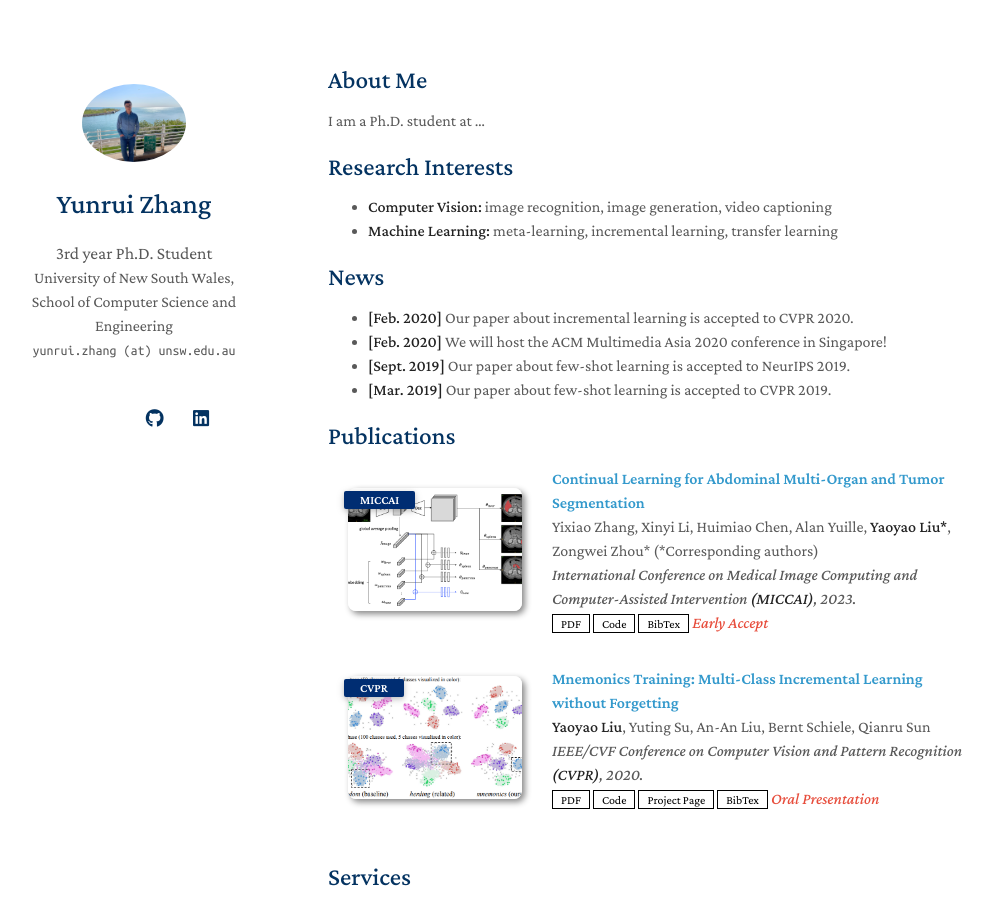
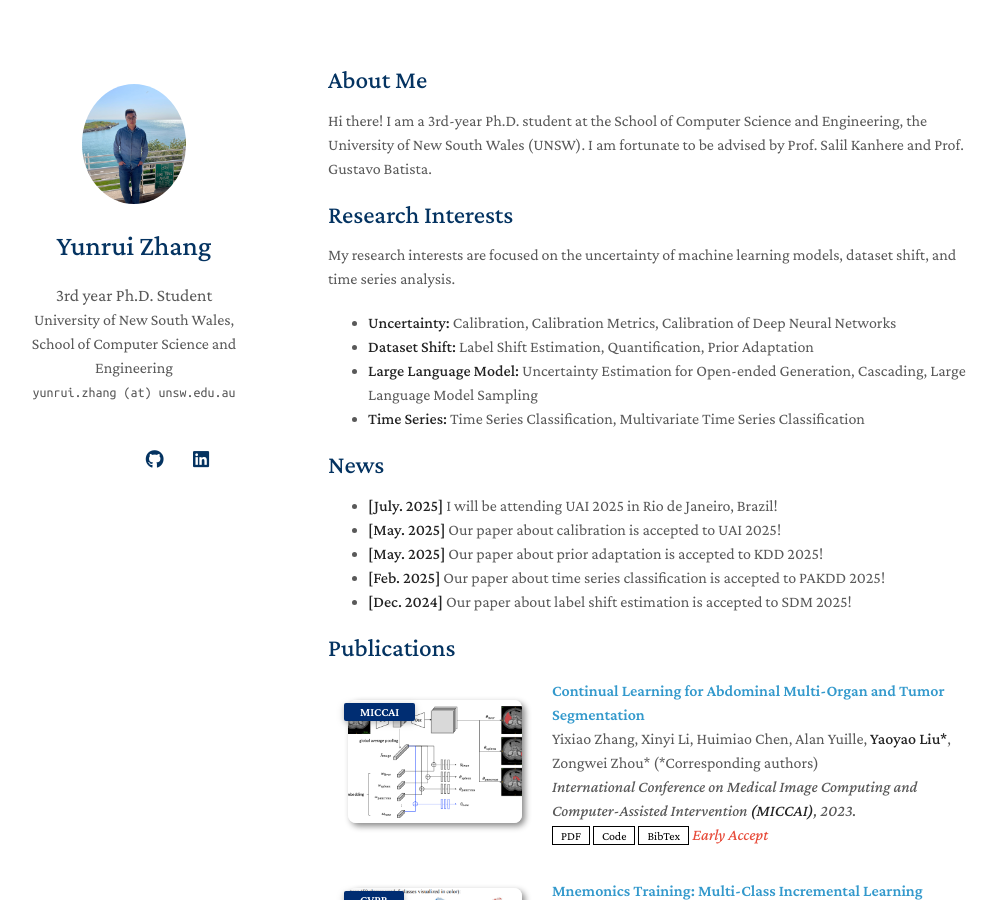
Before and after one commit to YunruiZhang/yunruizhang.github.io, a Jekyll site: the page built from index.md, in a window 1280 px wide and 900 px high. Shown: the whole window, without its empty margins (142-1139 px from the left). Built offline with Jekyll 4.4.1, drawn with Linux system fonts in a browser that asks for light colours; a style sheet for code colours, icons or effects is not loaded; our own code applies the rules of GitHub Pages for plain Markdown files.

Commit message:
yunrui zhang

```diff
--- a/_config.yml
+++ b/_config.yml
@@ -20,7 +20,7 @@ linkedin: https://www.linkedin.com/in/yunrui-zhang-891b591ba/
 
 # Images (e.g., your profile picture and your website's favicon)
 # "favicon" and "favicon_dark" are used for the light and dark modes, respectively.
-avatar: ./assets/img/yunruizhang.jpg
+avatar: ./assets/img/yunruizhang_cropped.jpg
 favicon: ./assets/img/unsw_syd.png
 favicon_dark: ./assets/img/unsw_syd.png
 
--- a/index.md
+++ b/index.md
@@ -4,19 +4,23 @@ layout: homepage
 
 ## About Me
 
-I am a Ph.D. student at ...
+Hi there! I am a 3rd-year Ph.D. student at the School of Computer Science and Engineering, the University of New South Wales (UNSW). I am fortunate to be advised by Prof. Salil Kanhere and Prof. Gustavo Batista.
 
 ## Research Interests
+My research interests are focused on the uncertainty of machine learning models, dataset shift, and time series analysis.
 
-- **Computer Vision:** image recognition, image generation, video captioning
-- **Machine Learning:** meta-learning, incremental learning, transfer learning
+- **Uncertainty:** Calibration, Calibration Metrics, Calibration of Deep Neural Networks
+- **Dataset Shift:** Label Shift Estimation, Quantification, Prior Adaptation
+- **Large Language Model:** Uncertainty Estimation for Open-ended Generation, Cascading, Large Language Model Sampling
+- **Time Series:** Time Series Classification, Multivariate Time Series Classification
 
 ## News
+- **[July. 2025]** I will be attending UAI 2025 in Rio de Janeiro, Brazil!
+- **[May. 2025]** Our paper about calibration is accepted to UAI 2025!
+- **[May. 2025]** Our paper about prior adaptation is accepted to KDD 2025!
+- **[Feb. 2025]** Our paper about time series classification is accepted to PAKDD 2025!
+- **[Dec. 2024]** Our paper about label shift estimation is accepted to SDM 2025!
 
-- **[Feb. 2020]** Our paper about incremental learning is accepted to CVPR 2020.
-- **[Feb. 2020]** We will host the ACM Multimedia Asia 2020 conference in Singapore!
-- **[Sept. 2019]** Our paper about few-shot learning is accepted to NeurIPS 2019.
-- **[Mar. 2019]** Our paper about few-shot learning is accepted to CVPR 2019.
 
 {% include_relative _includes/publications.md %}
 
```
Also changed, not shown: assets/img/yunruizhang_cropped.jpg (added).
